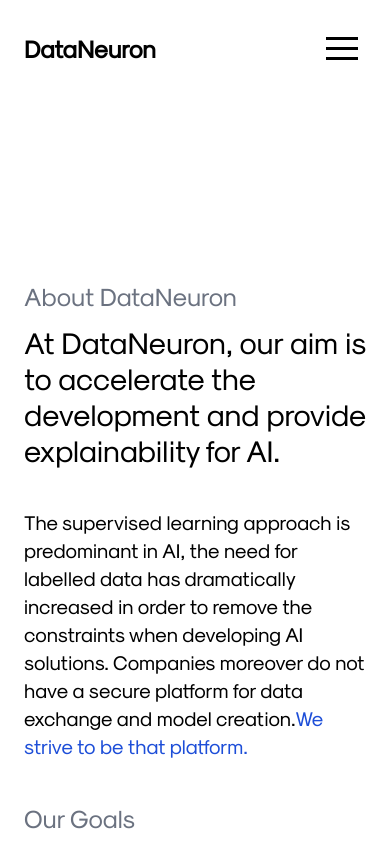
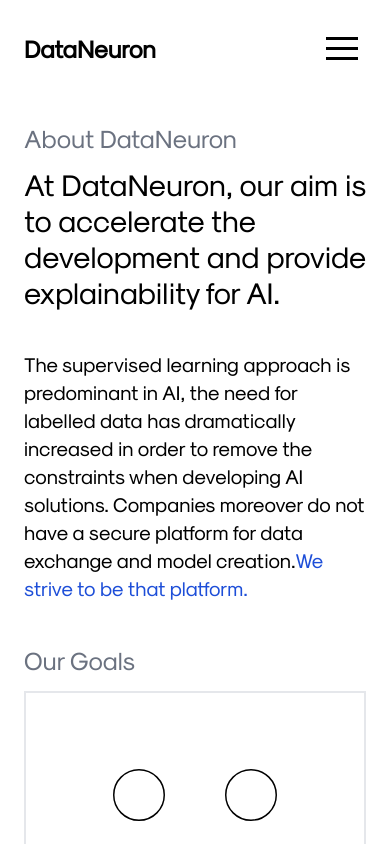
Before and after one commit to jayprakashdev/dataneuron-new, a Next.js app: page /about in a window 390 px wide. Shown: the top 844 px of the page. Built offline with nearby package versions, Linux system fonts and the light colour scheme.

Commit message:
small chages

```diff
--- a/components/layout.jsx
+++ b/components/layout.jsx
@@ -13,8 +13,8 @@ const Layout = ({ children }) => {
 				<div>
 					<Navbar />
 					<div
+						className={"pt-24 md:pt-36"}
 						style={{
-							paddingTop : 150,
 							paddingBottom : 100,
 							overflowX: "hidden",
 							width: "100%",
--- a/pages/about.jsx
+++ b/pages/about.jsx
@@ -9,11 +9,6 @@ const About = () => {
 
 	return (
 		<Layout>
-			<dir className={"lg:hidden"}>
-				<br />
-				<br />
-				<br />
-			</dir>
 			<div className={"p-6"}>
 				<div className={"p-0 md:p-3 lg:p-6"}>
 					<p className="mb-2 text-gray-500" style={{ fontSize: 25 }}>
--- a/pages/index.jsx
+++ b/pages/index.jsx
@@ -428,7 +428,7 @@ function Home({ posts }) {
 						</div>
 					</div>
 				</Fade>
-				<div className="mt-14 text-gray-500 text-xl">Our Articles</div>
+				<div className="mt-14 text-gray-500 text-xl">Resources</div>
 				<div className="flex space-x-6 scroll_custom overflow-x-auto w-full p-3">
 					{posts.map((post) => {
 						return (
--- a/pages/pricing.jsx
+++ b/pages/pricing.jsx
@@ -6,11 +6,6 @@ const Pricing = () => {
 	return (
 		<div className="w-full" style={{ background: "#fafafa" }}>
 			<Layout>
-				<dir className={"lg:hidden"}>
-					<br />
-					<br />
-					<br />
-				</dir>
 				<div
 					className="text-center text-3xl md:text-4xl"
 					style={{ marginBottom: 25 }}
--- a/pages/product.jsx
+++ b/pages/product.jsx
@@ -396,6 +396,7 @@ const Product = () => {
 										<div
 											key={Math.random() * i}
 											style={{ width: 340 }}
+											className={"border-2 border-gray-200 p-3"}
 										>
 											<ImageSequence
 												width={320}
```
